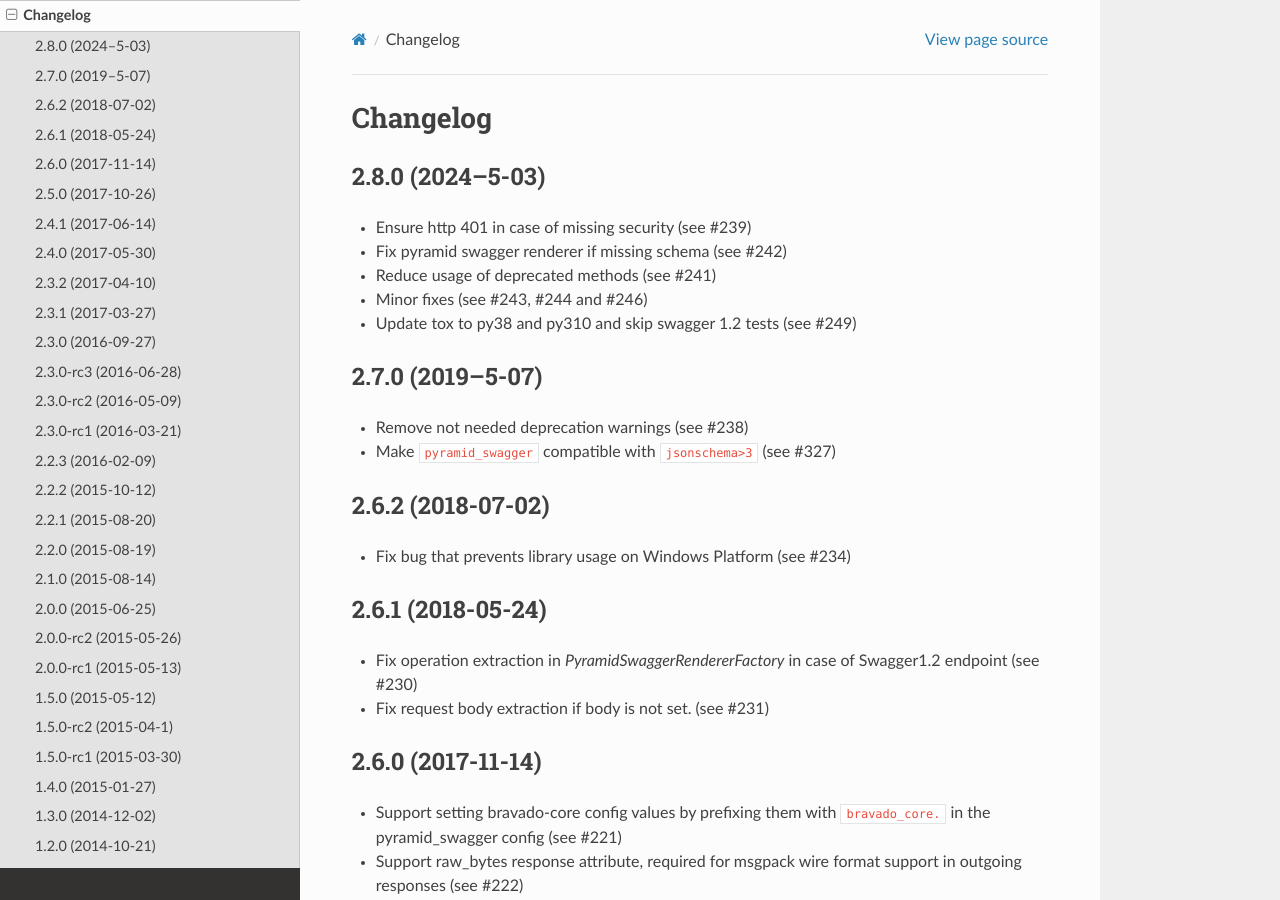
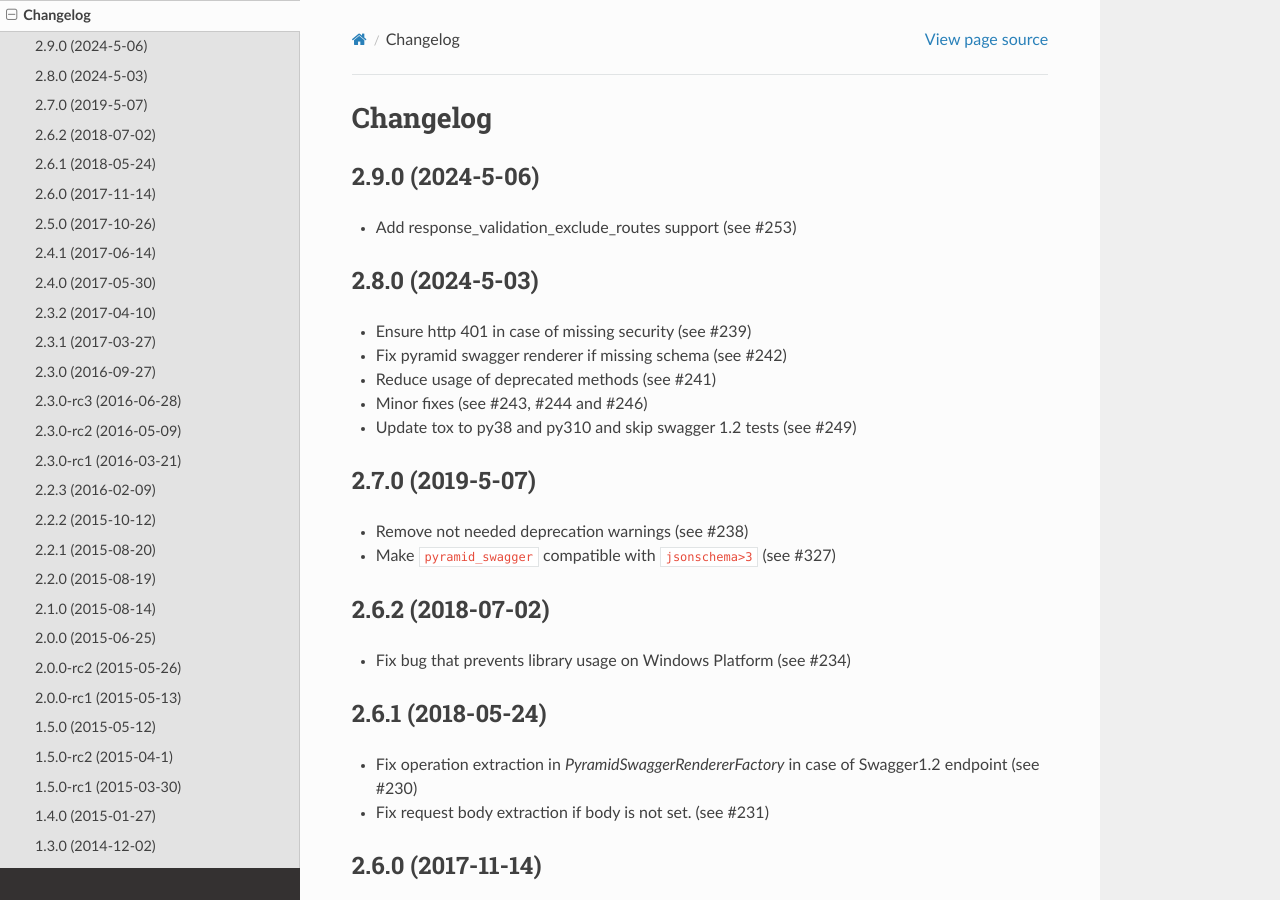
Before and after one commit to Yelp/pyramid_swagger, a Sphinx documentation site: the page built from docs/changelog.rst, in a window 1280 px wide and 900 px high. Built offline with Sphinx 7.4.7 and the Read the Docs theme 2.0.0, drawn with Linux system fonts in a browser that asks for light colours.

```diff
--- a/docs/changelog.rst
+++ b/docs/changelog.rst
@@ -1,7 +1,10 @@
 Changelog
 =========
+2.9.0 (2024-5-06)
+++++++++++++++++++++++++++
+* Add response_validation_exclude_routes support (see #253)
 
-2.8.0 (2024--5-03)
+2.8.0 (2024-5-03)
 ++++++++++++++++++++++++++
 * Ensure http 401 in case of missing security (see #239)
 * Fix pyramid swagger renderer if missing schema (see #242)
@@ -9,7 +12,7 @@
 * Minor fixes (see #243, #244 and #246)
 * Update tox to py38 and py310 and skip swagger 1.2 tests (see #249)
 
-2.7.0 (2019--5-07)
+2.7.0 (2019-5-07)
 ++++++++++++++++++++++++++
 * Remove not needed deprecation warnings (see #238)
 * Make ``pyramid_swagger`` compatible with ``jsonschema>3`` (see #327)
```
Also changed, not shown: 1 other file.
